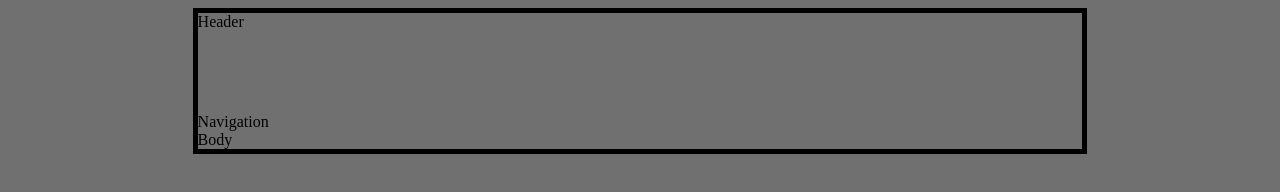
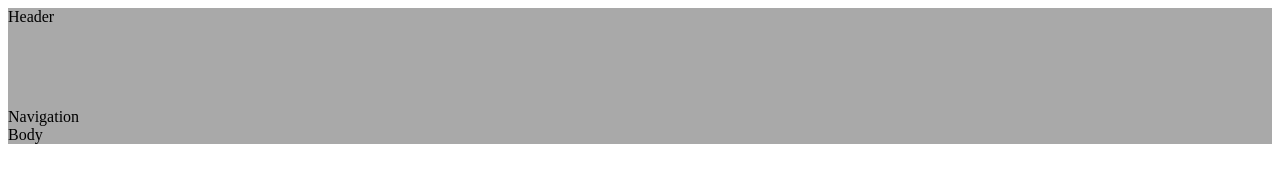
Before and after one commit to Sydney-Aydon/PlayingAround, a plain HTML site: page index.html in a window 1280 px wide. Drawn offline with Linux system fonts and the light colour scheme.

Commit message:
modified css file

```diff
--- a/style.css
+++ b/style.css
@@ -1,11 +1,9 @@
 .wrapper{
-    width:70%;
     margin:0 auto;
-    border:5px solid black;
+    background-color: darkgrey;
+    box-sizing: border-box;
+    width: 100%;
 }
 header{
     height:100px;
 }
-body{
-    background-color:rgb(112, 112, 112);
-}
```
